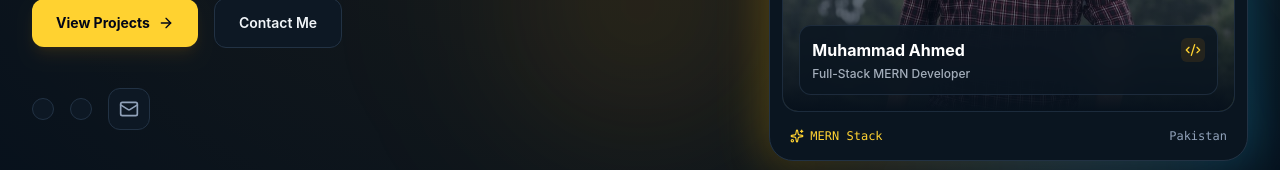
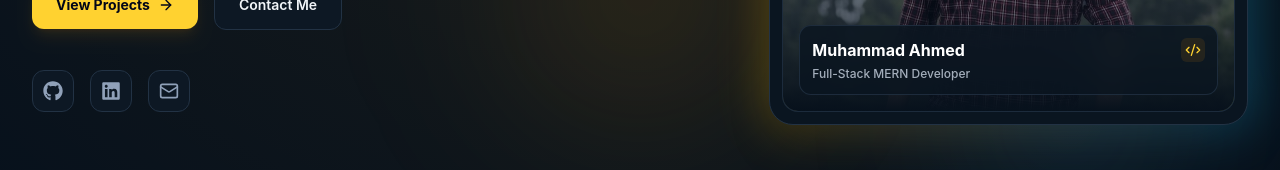
Before and after one commit to muhammadahmed9228/Portfolio, a React (Vite) app in the folder frontend/: page / in a window 1280 px wide. Shown: the part 498-668 px from the top of the page. Built offline with nearby package versions, Linux system fonts and the light colour scheme; no server answers; the HTML template or start-up script is replaced by a standard one.

Commit message:
frontend updated (hero sec)

```diff
--- a/frontend/package.json
+++ b/frontend/package.json
@@ -18,6 +18,7 @@
     "lucide-react": "^1.28.0",
     "react": "^19.1.0",
     "react-dom": "^19.1.0",
+    "react-icons": "^5.7.0",
     "react-redux": "^9.3.0",
     "react-router-dom": "^7.18.2",
     "tailwindcss": "^4.3.3"
--- a/frontend/src/features/hero/HeroSection.jsx
+++ b/frontend/src/features/hero/HeroSection.jsx
@@ -3,7 +3,7 @@ import { PROFILE } from "../../constants/profile";
 // import TerminalWindow from './components/TerminalWindow';
 import ProfileImageCard from "./components/ProfileImageCard";
 import { ArrowRight, Mail, Sparkles } from "lucide-react";
-
+import { FaGithub, FaLinkedin } from "react-icons/fa6";
 const HeroSection = () => {
   return (
     <section id="about" className="relative py-20 lg:py-28 overflow-hidden">
@@ -51,18 +51,25 @@ const HeroSection = () => {
 
             {/* Social Icons Row */}
             <div className="pt-4 flex items-center justify-center lg:justify-start gap-4 text-slate-400">
+             {/* Github */}
               <a
                 href={PROFILE.socials.github}
                 target="_blank"
                 rel="noreferrer"
-                className="p-2.5 bg-[#0d1824] border border-[#223244] rounded-xl hover:text-white hover:border-[#314558] transition-colors"
-              ></a>
+                className="p-2.5 bg-[#0d1824] border border-[#223244] rounded-xl hover:text-sky-300 hover:border-[#314558] transition-colors"
+              >
+                  <FaGithub size={24} className="w-5 h-5" />
+              </a>
+              {/* Linkedin */}
               <a
                 href={PROFILE.socials.linkedin}
                 target="_blank"
                 rel="noreferrer"
-                className="p-2.5 bg-[#0d1824] border border-[#223244] rounded-xl hover:text-amber-300 hover:border-[#314558] transition-colors"
-              ></a>
+                className="p-2.5 bg-[#0d1824] border border-[#223244] rounded-xl hover:text-sky-300 hover:border-[#314558] transition-colors"
+              >
+                  <FaLinkedin size={24} className="w-5 h-5" />
+              </a>
+              {/* Email */}
               <a
                 href={`mailto:${PROFILE.email}`}
                 className="p-2.5 bg-[#0d1824] border border-[#223244] rounded-xl hover:text-sky-300 hover:border-[#314558] transition-colors"
--- a/frontend/src/features/hero/components/ProfileImageCard.jsx
+++ b/frontend/src/features/hero/components/ProfileImageCard.jsx
@@ -78,14 +78,14 @@ const ProfileImageCard = () => {
           </div>
         </div>
 
-        {/* Bottom Tech Pills Row */}
+        {/* Bottom Tech Pills Row
         <div className="mt-3 px-2 py-1 flex items-center justify-between text-xs text-slate-400 font-mono">
           <span className="flex items-center gap-1.5 text-amber-300 font-medium">
             <Sparkles className="w-3.5 h-3.5" />
             MERN Stack
           </span>
           <span>{PROFILE.location}</span>
-        </div>
+        </div> */}
 
       </div>
     </div>
```
Also changed, not shown: 1 other file (tests, documents, lock files or other folders).
